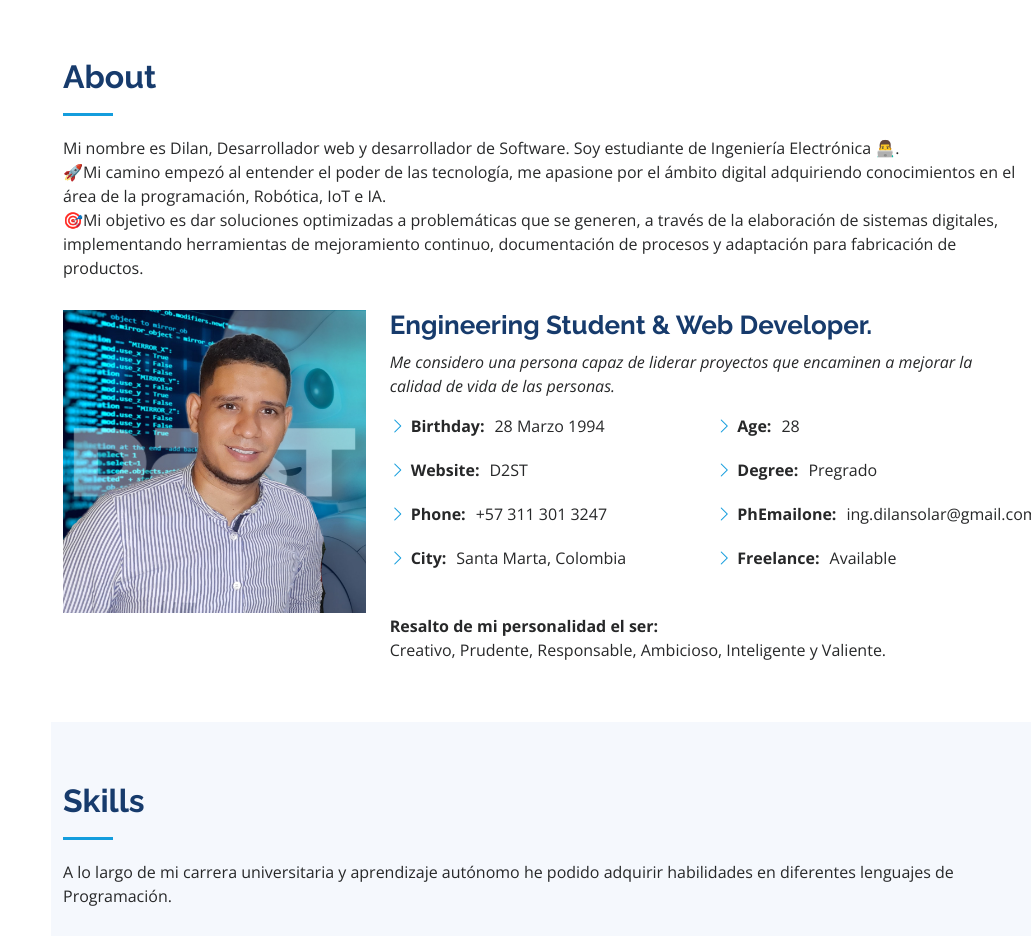
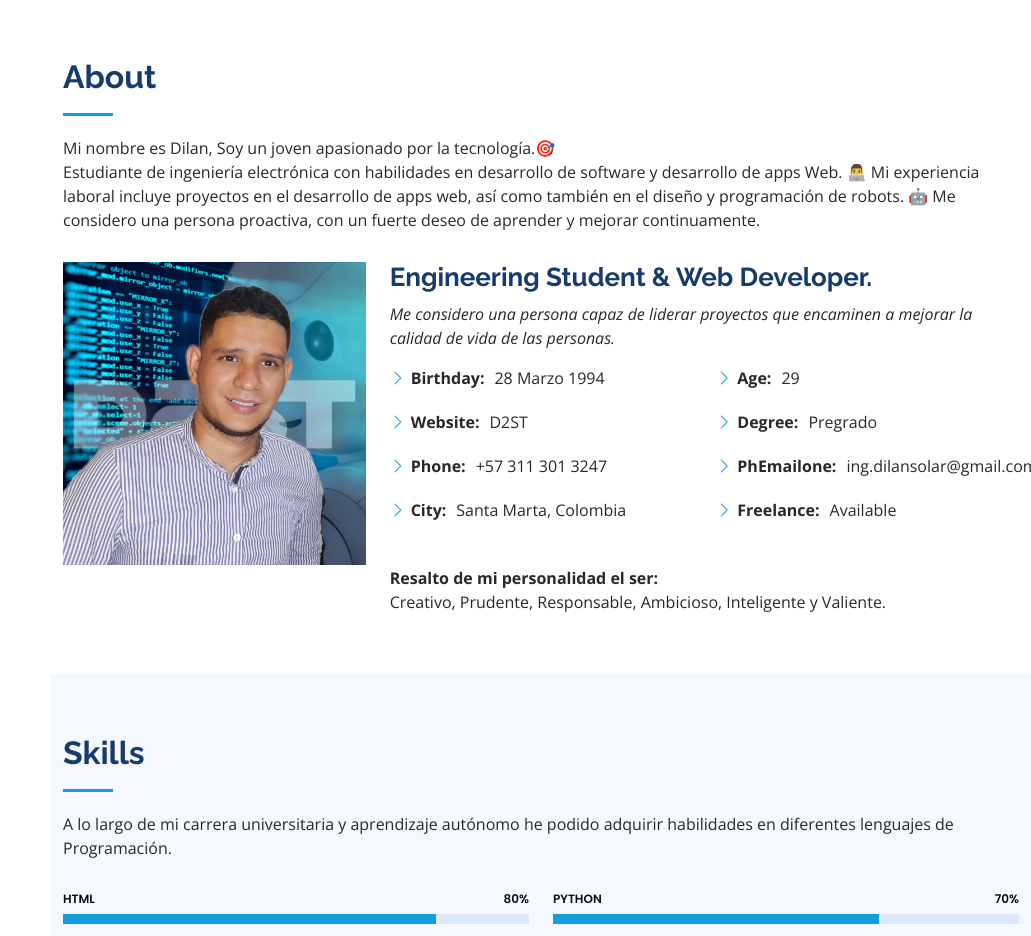
Before and after one commit to dilansolart/portafolio, a plain HTML site: page index.html in a window 1280 px wide. Shown: the part 802-1738 px from the top of the page, without its empty margins (249-1280 px from the left). Drawn offline with nearby package versions, Linux system fonts and the light colour scheme.

Commit message:
actualizacion de perfil

```diff
--- a/index.html
+++ b/index.html
@@ -78,11 +78,11 @@
 
         <div class="section-title">
           <h2>About</h2>
-          <p>Mi nombre es Dilan, Desarrollador web y desarrollador de Software. Soy estudiante de Ingeniería Electrónica 👨‍💻. <br>
-            🚀Mi camino empezó al entender el poder de las tecnología, me apasione por el ámbito digital adquiriendo conocimientos en el
-            área de la programación, Robótica, IoT e IA. <br>🎯Mi objetivo es dar soluciones optimizadas a problemáticas
-            que se generen, a través de la elaboración de sistemas digitales, implementando herramientas de mejoramiento continuo,
-            documentación de procesos y adaptación para fabricación de productos.</p>
+          <p>Mi nombre es Dilan, Soy un joven apasionado por la tecnología.🎯 <br>
+            Estudiante de ingeniería electrónica con habilidades en desarrollo de software y desarrollo de apps Web. 👨‍💻
+            Mi experiencia laboral incluye proyectos en el desarrollo de apps web, así como también en el diseño y programación de robots. 🤖
+            Me considero una persona proactiva, con un fuerte deseo de aprender y mejorar continuamente.
+          </p>
         </div>
 
         <div class="row">
@@ -105,7 +105,7 @@
               </div>
               <div class="col-lg-6">
                 <ul>
-                  <li><i class="bi bi-chevron-right"></i> <strong>Age:</strong> <span>28</span></li>
+                  <li><i class="bi bi-chevron-right"></i> <strong>Age:</strong> <span><div id="salida"></div></span></li>
                   <li><i class="bi bi-chevron-right"></i> <strong>Degree:</strong> <span>Pregrado</span></li>
                   <li><i class="bi bi-chevron-right"></i> <strong>PhEmailone:</strong> <span>ing.dilansolar@gmail.com</span></li>
                   <li><i class="bi bi-chevron-right"></i> <strong>Freelance:</strong> <span>Available</span></li>
@@ -598,6 +598,7 @@
   <script src="assets/vendor/swiper/swiper-bundle.min.js"></script>
   <script src="assets/vendor/typed.js/typed.min.js"></script>
   <script src="assets/vendor/waypoints/noframework.waypoints.js"></script>
+  <script src="assets/js/edad.js"></script>
 
   <!-- Template Main JS File -->
   <script src="assets/js/main.js"></script>
```
